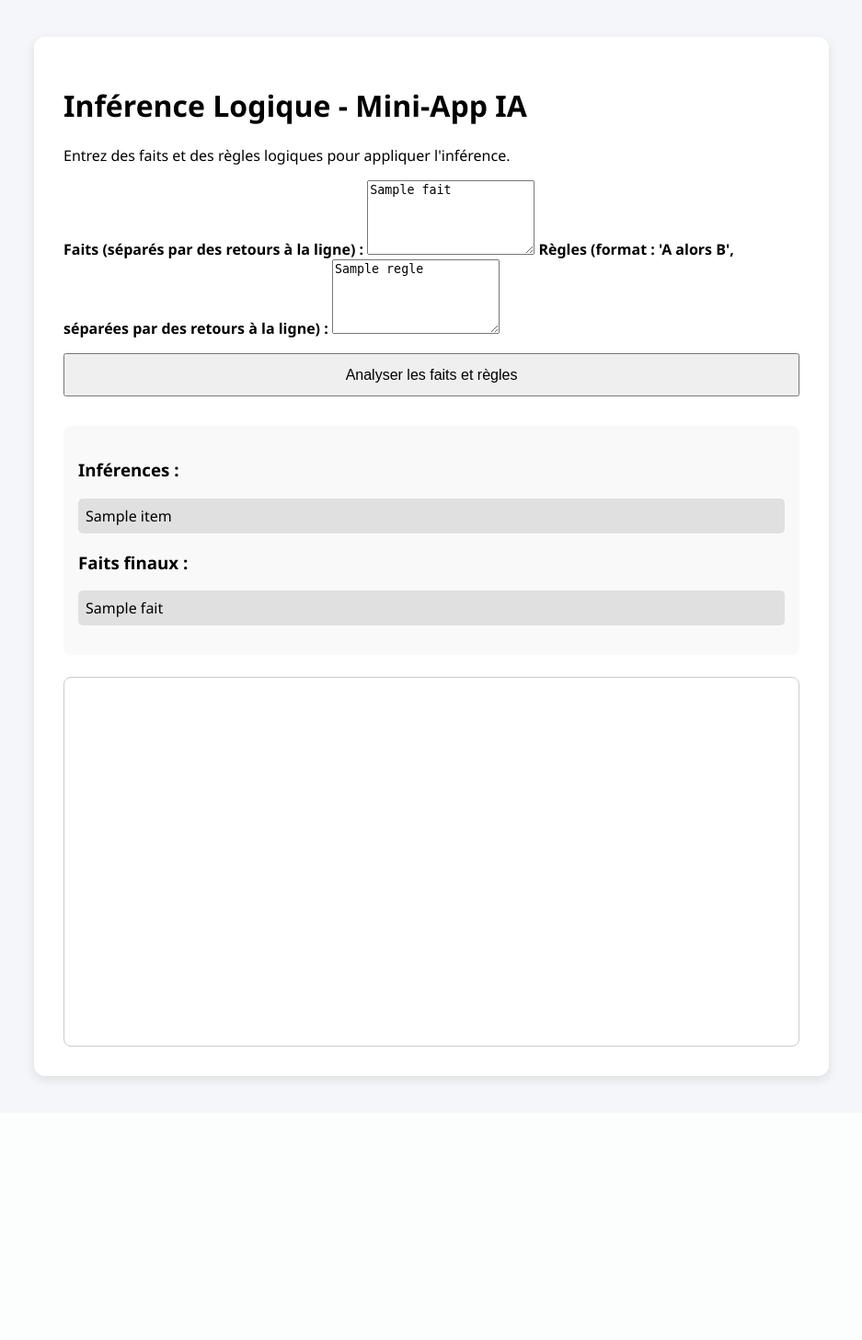
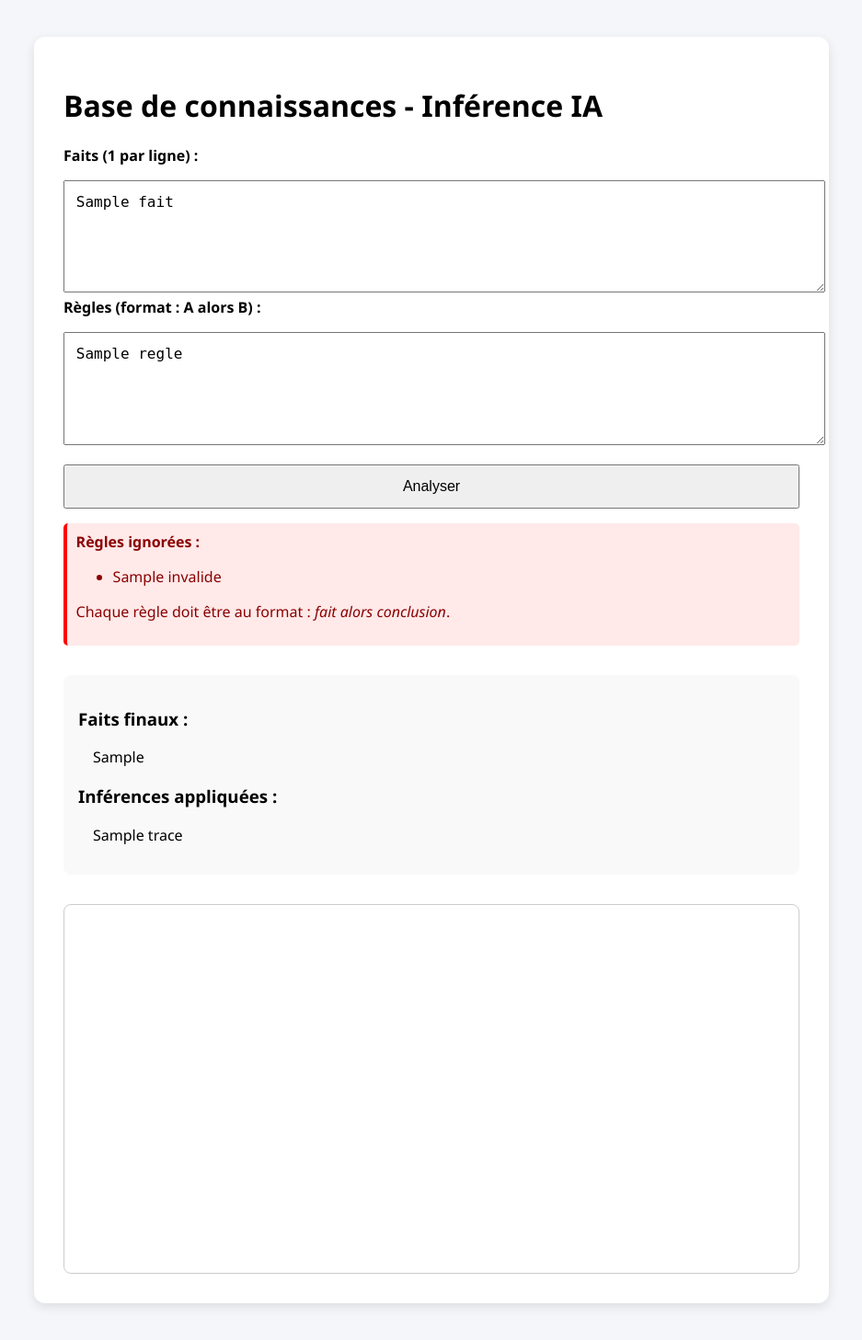
Before and after one commit to EJM0101/explorateur-ia, a Django app: template connaissance/templates/connaissance/index.html in a window 1280 px wide. Shown: the whole page at 92% size, without its empty margins (171-1108 px from the left). Before the commit the page ends 1179 px from the top, so only its background shows below. Run offline with Django 4.2, Linux system fonts and the light colour scheme; the template is opened without the code that fills it: most values are stand-ins (such as "Sample title", 1, 10 or a date in 2020); some libraries are stand-ins or nearby versions.

Commit message:
Update index.html

```diff
--- a/connaissance/templates/connaissance/index.html
+++ b/connaissance/templates/connaissance/index.html
@@ -3,7 +3,7 @@
 <head>
   <meta charset="UTF-8">
   <title>Mini-App Connaissance - IA</title>
-  <script type="text/javascript" src="https://cdnjs.cloudflare.com/ajax/libs/vis/4.21.0/vis.min.js"></script>
+  <script src="https://cdnjs.cloudflare.com/ajax/libs/vis/4.21.0/vis.min.js"></script>
   <style>
     body {
       font-family: 'Segoe UI', sans-serif;
@@ -18,7 +18,7 @@
       border-radius: 12px;
       box-shadow: 0 4px 12px rgba(0,0,0,0.1);
     }
-    input, button {
+    textarea, button {
       width: 100%;
       padding: 0.8rem;
       margin-top: 1rem;
@@ -28,7 +28,7 @@
       height: 400px;
       border: 1px solid #ccc;
       border-radius: 8px;
-      margin-top: 1.5rem;
+      margin-top: 2rem;
     }
     .result-box {
       margin-top: 2rem;
@@ -37,91 +37,97 @@
       border-radius: 8px;
     }
     .result-box ul {
-      list-style-type: none;
-      padding: 0;
+      list-style: none;
+      padding-left: 1rem;
     }
     .result-box ul li {
-      padding: 0.5rem;
-      background: #e0e0e0;
-      margin-bottom: 0.5rem;
+      margin-bottom: 0.4rem;
+    }
+    .warning {
+      color: darkred;
+      background: #ffe9e9;
+      padding: 0.6rem;
+      border-left: 4px solid red;
+      margin-top: 1rem;
       border-radius: 5px;
     }
   </style>
 </head>
 <body>
   <div class="container">
-    <h1>Inférence Logique - Mini-App IA</h1>
-    <p>Entrez des faits et des règles logiques pour appliquer l'inférence.</p>
+    <h1>Base de connaissances - Inférence IA</h1>
+    <form method="POST">
+      {% csrf_token %}
+      <label><strong>Faits (1 par ligne) :</strong></label>
+      <textarea name="faits" rows="5" placeholder="oiseau\nmange">{{ faits_initiaux|join:"\n" }}</textarea>
 
-    <form method="POST">
-      <label><strong>Faits (séparés par des retours à la ligne) :</strong></label>
-      <textarea name="faits" rows="5" placeholder="Exemple : oiseau\nmange">{{ faits_initiaux|join:"\n" }}</textarea>
+      <label><strong>Règles (format : A alors B) :</strong></label>
+      <textarea name="regles" rows="5" placeholder="oiseau alors animal\nanimal alors vivant">{{ regles|join:"\n" }}</textarea>
 
-      <label><strong>Règles (format : 'A alors B', séparées par des retours à la ligne) :</strong></label>
-      <textarea name="regles" rows="5" placeholder="Exemple : oiseau alors animal\nanimal alors vivant">{{ regles|join:"\n" }}</textarea>
-
-      <button type="submit">Analyser les faits et règles</button>
+      <button type="submit">Analyser</button>
     </form>
 
+    {% if invalides %}
+      <div class="warning">
+        <strong>Règles ignorées :</strong>
+        <ul>
+          {% for r in invalides %}
+            <li>{{ r }}</li>
+          {% endfor %}
+        </ul>
+        <p>Chaque règle doit être au format : <em>fait alors conclusion</em>.</p>
+      </div>
+    {% endif %}
+
+    {% if faits_final %}
     <div class="result-box">
-      <h3><strong>Inférences :</strong></h3>
+      <h3>Faits finaux :</h3>
       <ul>
-        {% for item in trace %}
-          <li>{{ item }}</li>
+        {% for f in faits_final %}
+          <li>{{ f }}</li>
         {% endfor %}
       </ul>
-      <h3><strong>Faits finaux :</strong></h3>
+
+      <h3>Inférences appliquées :</h3>
       <ul>
-        {% for fait in faits_final %}
-          <li>{{ fait }}</li>
+        {% for t in trace %}
+          <li>{{ t }}</li>
         {% endfor %}
       </ul>
     </div>
+    {% endif %}
 
-    <!-- Affichage du graphe avec vis.js -->
+    {% if liens %}
     <div id="network"></div>
+    <script>
+      const nodes = {};
+      const edges = [];
 
-    <script>
-      const nodes = [
-        {% for fait in faits_initiaux %}
-          { id: "{{ forloop.counter0 }}", label: "{{ fait }}", color: 'lightblue' },
-        {% endfor %}
-        {% for fait in faits_final %}
-          { id: "{{ forloop.counter0 }}", label: "{{ fait }}", color: 'lightgreen' },
-        {% endfor %}
-      ];
+      {% for lien in liens %}
+        nodes["{{ lien.from }}"] = true;
+        nodes["{{ lien.to }}"] = true;
+        edges.push({ from: "{{ lien.from }}", to: "{{ lien.to }}" });
+      {% endfor %}
 
-      const edges = [
-        {% for lien in liens %}
-          { from: "{{ lien.from }}", to: "{{ lien.to }}" },
-        {% endfor %}
-      ];
+      const nodeList = Object.keys(nodes).map((label, i) => ({
+        id: label,
+        label: label,
+        color: '#cfe2ff'
+      }));
 
-      const container = document.getElementById('network');
       const data = {
-        nodes: new vis.DataSet(nodes),
-        edges: new vis.DataSet(edges),
+        nodes: new vis.DataSet(nodeList),
+        edges: new vis.DataSet(edges)
       };
       const options = {
-        layout: {
-          randomSeed: 2,
-          improvedLayout: true
-        },
-        nodes: {
-          shape: 'box',
-          size: 25,
-          font: { size: 14 }
-        },
-        edges: {
-          width: 2,
-          arrows: { to: true }
-        },
-        physics: {
-          enabled: false
-        }
+        layout: { improvedLayout: true },
+        nodes: { shape: 'box', font: { size: 14 } },
+        edges: { arrows: 'to' },
+        physics: { enabled: false }
       };
-      const network = new vis.Network(container, data, options);
+      new vis.Network(document.getElementById('network'), data, options);
     </script>
+    {% endif %}
   </div>
 </body>
 </html>
```
